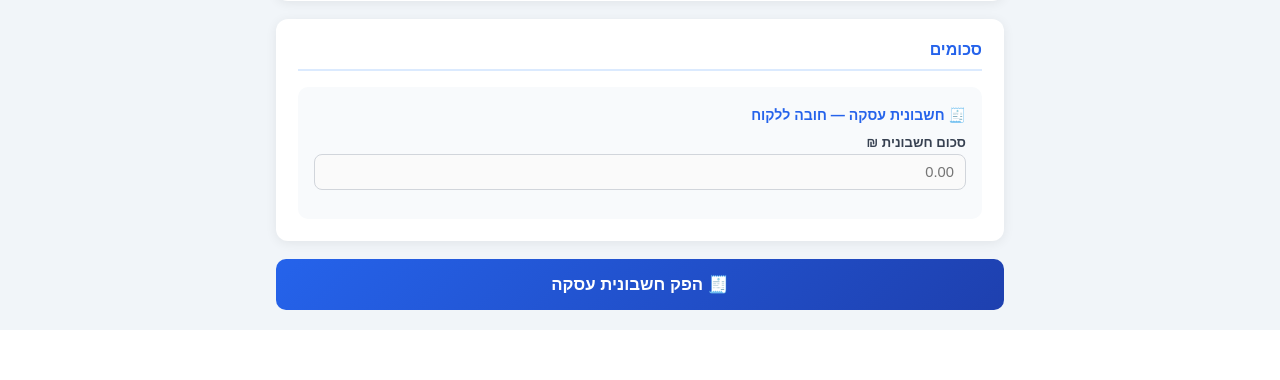
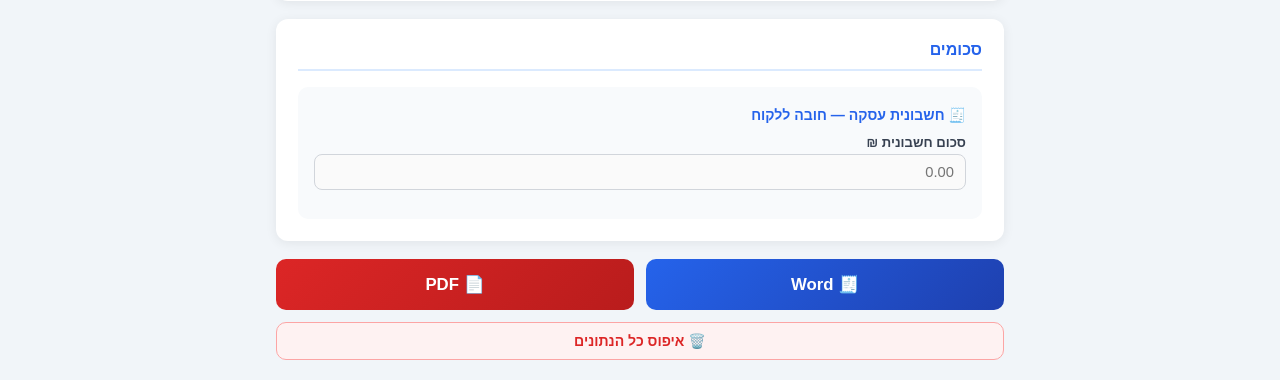
Before and after one commit to A2014A/invoice-app, a Flask app: page / in a window 1280 px wide. Shown: the part 695-1075 px from the top of the page. Before the commit the page ends 1025 px from the top, so only its background shows below. Run offline with Flask 3, Linux system fonts and the light colour scheme; tables that the repository leaves empty hold one stand-in row (values such as "Sample post").

Commit message:
Enhance document generation options and UI
Updated the generate function to accept a format parameter for generating documents in either 'docx' or 'pdf'. Added new buttons for generating Word and PDF documents, and modified the UI accordingly.

```diff
--- a/templates/index.html
+++ b/templates/index.html
@@ -1,4 +1,3 @@
-
 <!DOCTYPE html>
 <html lang="he" dir="rtl">
 <head>
@@ -312,8 +311,16 @@ input:focus, select:focus { outline: none; border-color: #2563EB; background: wh
     </div>
   </div>
 
-  <button class="btn-generate" id="generateBtn" onclick="generate()">
-    🧾 הפק חשבונית עסקה
+  <div style="display:grid;grid-template-columns:1fr 1fr;gap:12px;margin-bottom:12px">
+    <button class="btn-generate" id="generateBtn" onclick="generate('docx')">
+      🧾 Word
+    </button>
+    <button class="btn-generate" id="generatePdfBtn" onclick="generate('pdf')" style="background:linear-gradient(135deg,#DC2626,#B91C1C)">
+      📄 PDF
+    </button>
+  </div>
+  <button onclick="confirmReset()" style="width:100%;padding:10px;background:#FEF2F2;color:#DC2626;border:1.5px solid #FCA5A5;border-radius:10px;font-size:0.88rem;font-weight:600;cursor:pointer;">
+    🗑️ איפוס כל הנתונים
   </button>
 </div>
 </div>
@@ -340,7 +347,7 @@ input:focus, select:focus { outline: none; border-color: #2563EB; background: wh
         <thead>
           <tr>
             <th>מס׳</th><th>תאריך</th><th>סוג</th><th>לקוח</th>
-            <th>חשבונית</th><th>בנק</th><th>ניכוי</th>
+            <th>חשבונית</th><th>בנק</th><th>ניכוי</th><th>פעולות</th>
           </tr>
         </thead>
         <tbody id="historyBody">
@@ -427,19 +434,23 @@ function setType(type, btn) {
   btn.classList.add('active');
   const section = document.getElementById('amountsSection');
   const genBtn  = document.getElementById('generateBtn');
+  const pdfBtn  = document.getElementById('generatePdfBtn');
   section.className = 'amounts-section';
   if (type === 'חשבונית עסקה') {
     section.classList.add('show-inv');
     genBtn.className = 'btn-generate';
-    genBtn.textContent = '🧾 הפק חשבונית עסקה';
+    genBtn.textContent = '🧾 Word';
+    pdfBtn.textContent = '📄 PDF';
   } else if (type === 'קבלה') {
     section.classList.add('show-rec');
     genBtn.className = 'btn-generate receipt-btn';
-    genBtn.textContent = '💰 הפק קבלה';
+    genBtn.textContent = '🧾 Word';
+    pdfBtn.textContent = '📄 PDF';
   } else {
     section.classList.add('show-inv','show-rec');
     genBtn.className = 'btn-generate combined-btn';
-    genBtn.textContent = '📑 הפק חשבונית + קבלה';
+    genBtn.textContent = '🧾 Word';
+    pdfBtn.textContent = '📄 PDF';
   }
 }
 
@@ -468,14 +479,14 @@ function calcTotal() {
 }
 
 // ===== הפקת מסמך =====
-async function generate() {
+async function generate(format='docx') {
   const client = document.getElementById('client').value.trim();
   if (!client) { showToast('נא להזין שם לקוח','error'); return; }
 
-  const btn = document.getElementById('generateBtn');
+  const btn = format==='pdf' ? document.getElementById('generatePdfBtn') : document.getElementById('generateBtn');
   const origText = btn.textContent;
   btn.disabled = true;
-  btn.innerHTML = '<span class="spinner"></span>' + origText;
+  btn.innerHTML = '<span class="spinner"></span>מייצר...';
 
   const dateVal = document.getElementById('date').value;
   const dp = dateVal.split('-');
@@ -494,8 +505,9 @@ async function generate() {
     pct_nik:   (parseFloat(document.getElementById('pct_nik').value)||20)/100,
   };
 
+  const endpoint = format==='pdf' ? '/generate_pdf' : '/generate';
   try {
-    const res = await fetch('/generate', {
+    const res = await fetch(endpoint, {
       method:'POST', headers:{'Content-Type':'application/json'},
       body: JSON.stringify(data)
     });
@@ -504,7 +516,7 @@ async function generate() {
     const url  = URL.createObjectURL(blob);
     const a    = document.createElement('a');
     const cd   = res.headers.get('Content-Disposition')||'';
-    const fn   = cd.match(/filename\*?=(?:UTF-8'')?([^;]+)/)?.[1]||'document.docx';
+    const fn   = cd.match(/filename\*?=(?:UTF-8'')?([^;]+)/)?.[1]||`document.${format}`;
     a.href=url; a.download=decodeURIComponent(fn); a.click();
     URL.revokeObjectURL(url);
     showToast('המסמך הופק בהצלחה! ✅','success');
@@ -512,6 +524,16 @@ async function generate() {
     showToast('שגיאה: '+e.message,'error');
   } finally {
     btn.disabled=false; btn.textContent=origText;
+  }
+}
+
+// ===== איפוס =====
+function confirmReset() {
+  if (confirm('האם אתה בטוח שברצונך למחוק את כל הנתונים?\nפעולה זו אינה ניתנת לביטול!')) {
+    fetch('/reset_data', {method:'POST'})
+      .then(r=>r.json())
+      .then(d=>{ showToast('כל הנתונים אופסו ✅','success'); loadHistory(); })
+      .catch(e=>showToast('שגיאה באיפוס','error'));
   }
 }
 
@@ -597,7 +619,41 @@ async function loadHistory() {
         <td class="debit-cell">${d.inv_amt ? fmt(d.inv_amt) : '—'}</td>
         <td class="credit-cell">${d.bank_amt ? fmt(d.bank_amt) : '—'}</td>
         <td>${d.nik_amt ? '<span class="nik-badge">ניכוי '+fmt(d.nik_amt)+'</span>' : '—'}</td>
+        <td>
+          <button onclick="editDoc(${d.id})" style="background:#EFF6FF;border:1px solid #2563EB;color:#2563EB;padding:3px 8px;border-radius:6px;cursor:pointer;font-size:0.78rem;margin-left:4px">✏️</button>
+          <button onclick="deleteDoc(${d.id})" style="background:#FEF2F2;border:1px solid #FCA5A5;color:#DC2626;padding:3px 8px;border-radius:6px;cursor:pointer;font-size:0.78rem">🗑️</button>
+        </td>
       </tr>`).join('');
+  } catch(e) { showToast('שגיאה בטעינה','error'); }
+}
+
+async function deleteDoc(id) {
+  if (!confirm('למחוק מסמך זה?')) return;
+  try {
+    await fetch(`/document/${id}`, {method:'DELETE'});
+    showToast('המסמך נמחק ✅','success');
+    loadHistory();
+  } catch(e) { showToast('שגיאה במחיקה','error'); }
+}
+
+async function editDoc(id) {
+  try {
+    const res = await fetch(`/document/${id}`);
+    const d = await res.json();
+    // מלא את טופס ההפקה עם הנתונים
+    document.getElementById('client').value    = d.client_name || '';
+    document.getElementById('client_id').value = d.client_id   || '';
+    document.getElementById('address').value   = d.address     || '';
+    document.getElementById('desc').value      = d.description || '';
+    document.getElementById('inv_amt').value   = d.inv_amt     || '';
+    document.getElementById('bank_amt').value  = d.bank_amt    || '';
+    document.getElementById('nik_amt').value   = d.nik_amt     || '';
+    // עבור לטאב הפקה
+    document.querySelectorAll('.tab-content').forEach(t => t.classList.remove('active'));
+    document.querySelectorAll('.tab').forEach(t => t.classList.remove('active'));
+    document.getElementById('tab-new').classList.add('active');
+    document.querySelectorAll('.tab')[0].classList.add('active');
+    showToast('הנתונים הועתקו לטופס — ערוך ולחץ הפק','success');
   } catch(e) { showToast('שגיאה בטעינה','error'); }
 }
 
```
